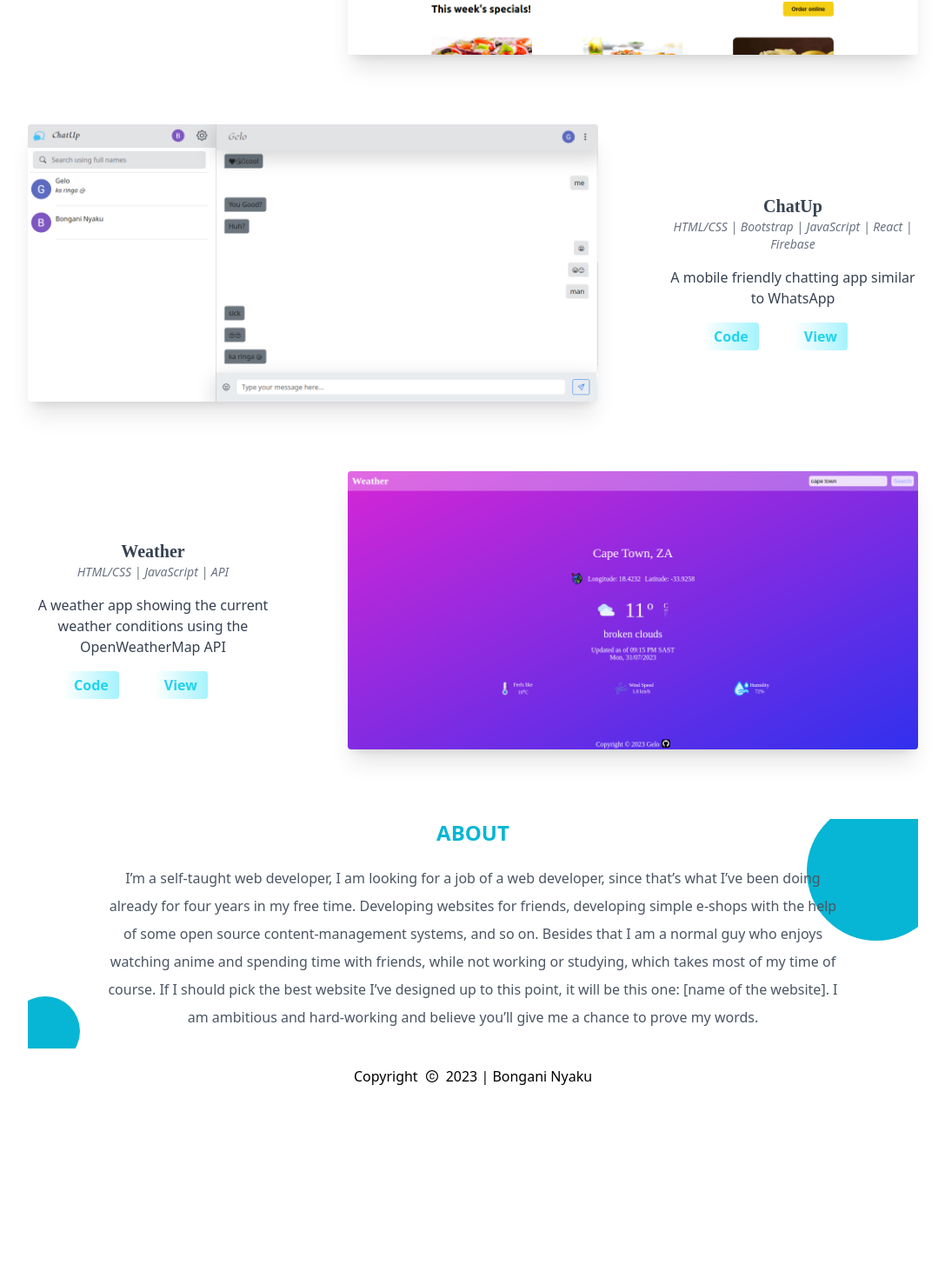
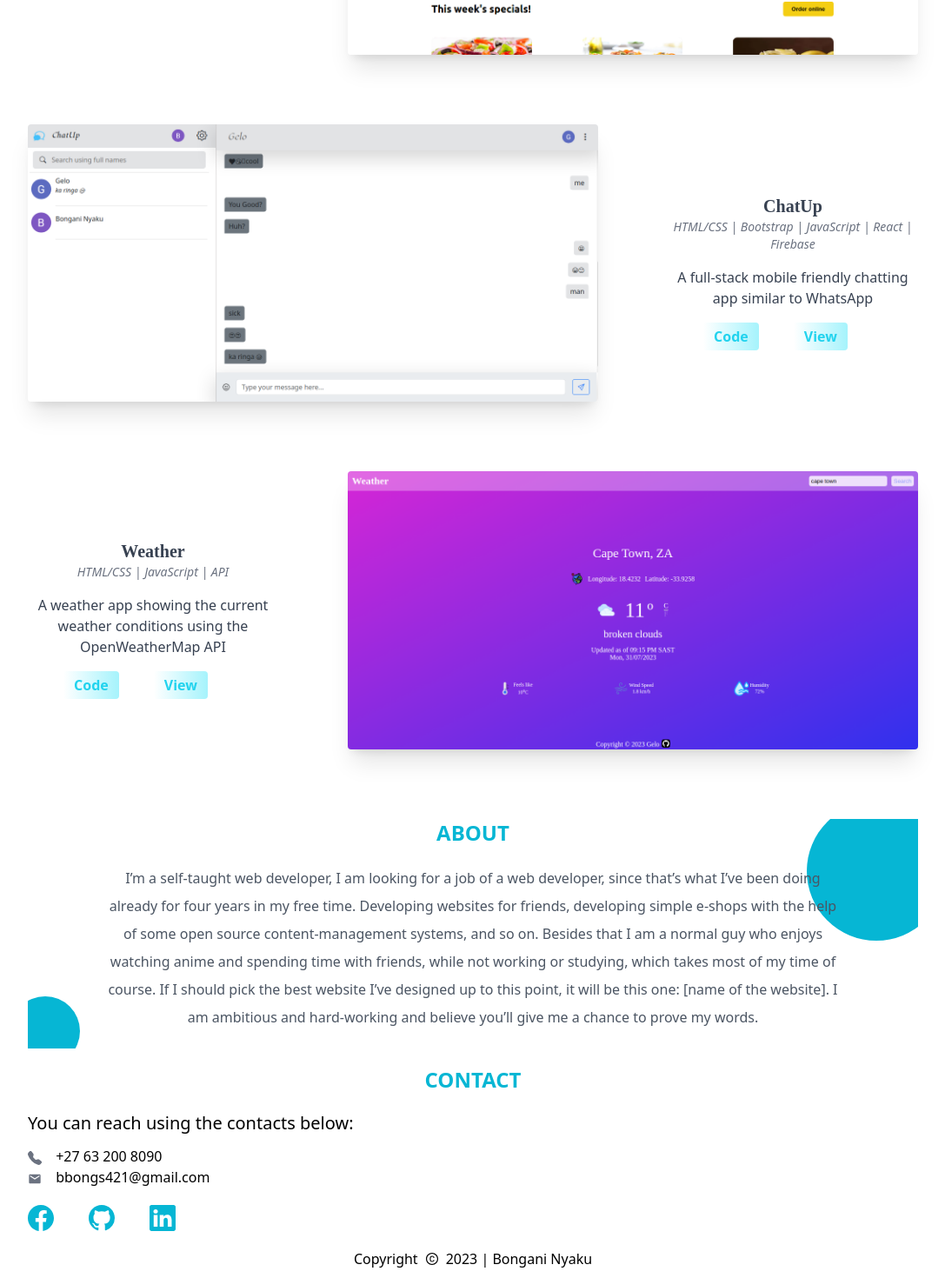
Before and after one commit to Bongani001/portfolio, a React (Vite) app: page / in a window 1280 px wide. Shown: the part 1218-2688 px from the top of the page at 87% size, without its empty margins (96-1183 px from the left). Before the commit the page ends 2488 px from the top, so only its background shows below. Built offline with nearby package versions, Linux system fonts and the light colour scheme; a web font is replaced by a local one.

Commit message:
add contact section on homepage

```diff
--- a/src/components/Layout/homepage/About.jsx
+++ b/src/components/Layout/homepage/About.jsx
@@ -4,7 +4,7 @@ const About = () => {
   return (
     <section className="relative overflow-hidden flex flex-col items-center top-right-section-corner-circle bottom-left-section-corner-circle">
         <h2 className='section-heading'>About</h2>
-        <p className='text-center z-0 text-gray-600 leading-loose py-5 md:w-5/6'>I’m a self-taught web developer, I am looking for a job of a web developer, since that’s what I’ve been doing already for four years in my free time. Developing websites for friends, developing simple e-shops with the help of some open source content-management systems, and so on. Besides that I am a normal guy who enjoys watching anime and spending time with friends, while not working or studying, which takes most of my time of course. If I should pick the best website I’ve designed up to this point, it will be this one: [name of the website]. I am ambitious and hard-working and believe you’ll give me a chance to prove my words.</p>
+        <p className='text-center z-10 text-gray-600 leading-loose py-5 md:w-5/6'>I’m a self-taught web developer, I am looking for a job of a web developer, since that’s what I’ve been doing already for four years in my free time. Developing websites for friends, developing simple e-shops with the help of some open source content-management systems, and so on. Besides that I am a normal guy who enjoys watching anime and spending time with friends, while not working or studying, which takes most of my time of course. If I should pick the best website I’ve designed up to this point, it will be this one: [name of the website]. I am ambitious and hard-working and believe you’ll give me a chance to prove my words.</p>
     </section>
   )
 }
--- /dev/null
+++ b/src/components/Layout/homepage/Contact.jsx
@@ -0,0 +1,23 @@
+import React from 'react';
+import {BsFillTelephoneFill, BsFacebook, BsGithub, BsLinkedin} from 'react-icons/bs';
+import {MdEmail} from 'react-icons/md';
+
+const Contact = () => {
+  return (
+    <section id='contact' className=''>
+        <h2 className='section-heading text-center m-5'>Contact</h2>
+        <p className='text-xl mb-3'>You can reach using the contacts below:</p>
+        <div className='w-full'>
+            <p><BsFillTelephoneFill className='text-gray-500 inline mr-3' /> +27 63 200 8090</p>
+            <p><MdEmail className='text-gray-500 inline mr-3' /> bbongs421@gmail.com</p>
+        </div>
+        <div className='flex justify-center gap-10 mt-5 text-cyan-500 text-3xl md:justify-start'>
+            <a className='transition ease-out hover:scale-125' href='https://www.facebook.com/Nganiboo' target='_blank'><BsFacebook /></a>
+            <a className='transition ease-out hover:scale-125' href='https://github.com/Bongani001' target='_blank'><BsGithub /></a>
+            <a className='transition ease-out hover:scale-125' href='https://www.linkedin.com/in/bongani-nyaku' target='_blank'><BsLinkedin /></a>
+        </div>
+    </section>
+  )
+}
+
+export default Contact
--- a/src/components/utilities/data.jsx
+++ b/src/components/utilities/data.jsx
@@ -15,7 +15,7 @@ export const projects = [
     {
         id: 2,
         title: 'ChatUp',
-        descrition: 'A mobile friendly chatting app similar to WhatsApp',
+        descrition: 'A full-stack mobile friendly chatting app similar to WhatsApp',
         code: 'https://github.com/Bongani001/chatup',
         live: 'https://chatupweb.netlify.app',
         img: chatUp,
--- a/src/pages/Homepage.jsx
+++ b/src/pages/Homepage.jsx
@@ -3,6 +3,7 @@ import Header from '../components/Layout/homepage/Header';
 import Technologies from '../components/Layout/homepage/Technologies';
 import Projects from '../components/Layout/homepage/Projects';
 import About from '../components/Layout/homepage/About';
+import Contact from '../components/Layout/homepage/Contact';
 
 const Homepage = () => {
   return (
@@ -11,6 +12,7 @@ const Homepage = () => {
         <Technologies />
         <Projects />
         <About />
+        <Contact />
     </>
   )
 }
```
